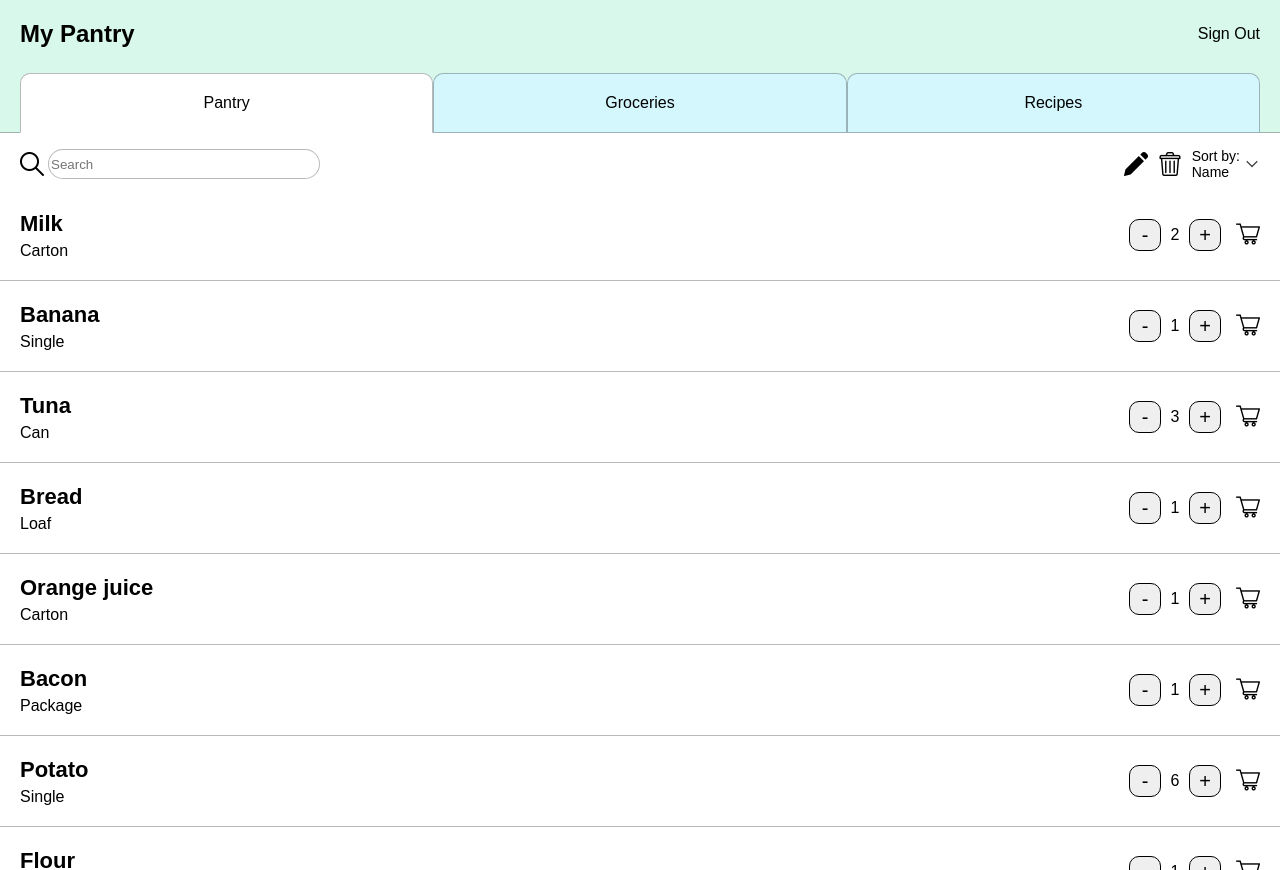
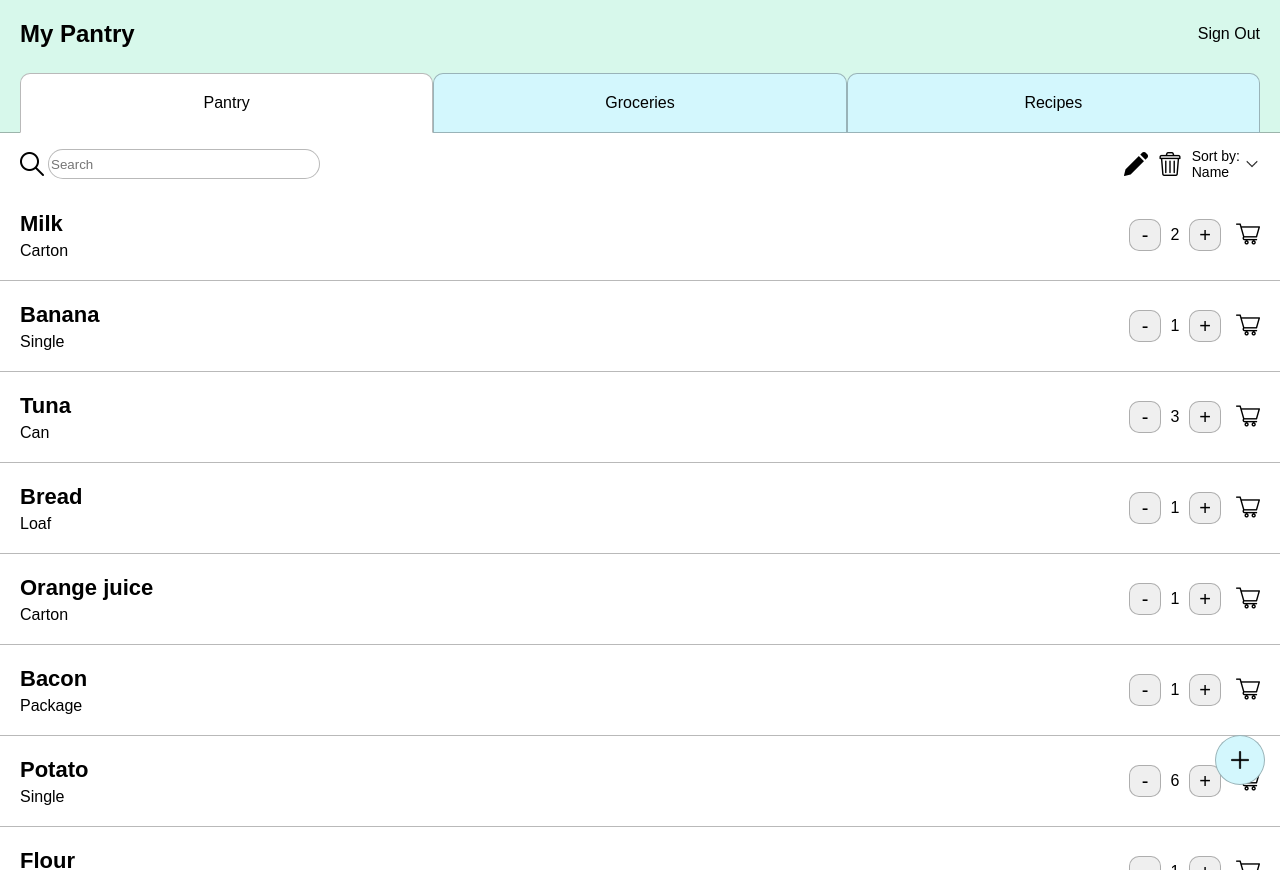
Before and after one commit to jenny-r/pantry-app-client, a React (Create React App) app: page / in a window 1280 px wide. Built offline with nearby package versions, Linux system fonts and the light colour scheme.

Commit message:
added add button

```diff
--- /dev/null
+++ b/src/components/AddButton/AddButton.css
@@ -0,0 +1,21 @@
+.AddButton-button {
+    display: flex;
+    flex-direction: row;
+    justify-content: center;
+    align-items: center;
+    width: 50px;
+    height: 50px;
+    align-self: center;
+    position: fixed;
+    right: 0;
+    bottom: 0;
+    border: 1px solid rgba(0, 0, 0, 0.274);
+    border-radius: 50px;
+    margin: 15px 15px;
+    background: rgb(211, 247, 253);
+}
+
+.AddButton-button-image {
+    height: 18px;
+    width: 18px;
+}
--- /dev/null
+++ b/src/components/AddButton/AddButton.tsx
@@ -0,0 +1,10 @@
+import addIcon from '../../assets/plus-icon.png';
+import './AddButton.css';
+
+export function AddButton() {
+    return (
+        <button className='AddButton-button'>
+            <img className='AddButton-button-image' src={addIcon} alt='add' />
+        </button>
+    )
+}
--- a/src/components/Pantry/Pantry.tsx
+++ b/src/components/Pantry/Pantry.tsx
@@ -1,4 +1,5 @@
 import React from 'react';
+import { AddButton } from '../AddButton/AddButton';
 import { PantryItem, PantryItemType } from '../PantryItem/PantryItem';
 import { SearchBar } from '../SearchBar/SearchBar';
 import './Pantry.css';
@@ -82,6 +83,7 @@ export function Pantry() {
                 {fakeItems.map((item) =>
                     <PantryItem item={item} />)}
             </div>
+            <AddButton />
         </div>
     )
 }
--- a/src/components/PantryItem/PantryItem.css
+++ b/src/components/PantryItem/PantryItem.css
@@ -45,7 +45,7 @@
     font-size: 20px;
     height: 32px;
     width: 32px;
-    border: 1px solid black;
+    border: 1px solid rgba(0, 0, 0, 0.274);
     border-radius: 10px;
 }
 
```
Also changed, not shown: src/assets/plus-icon.png (added).
